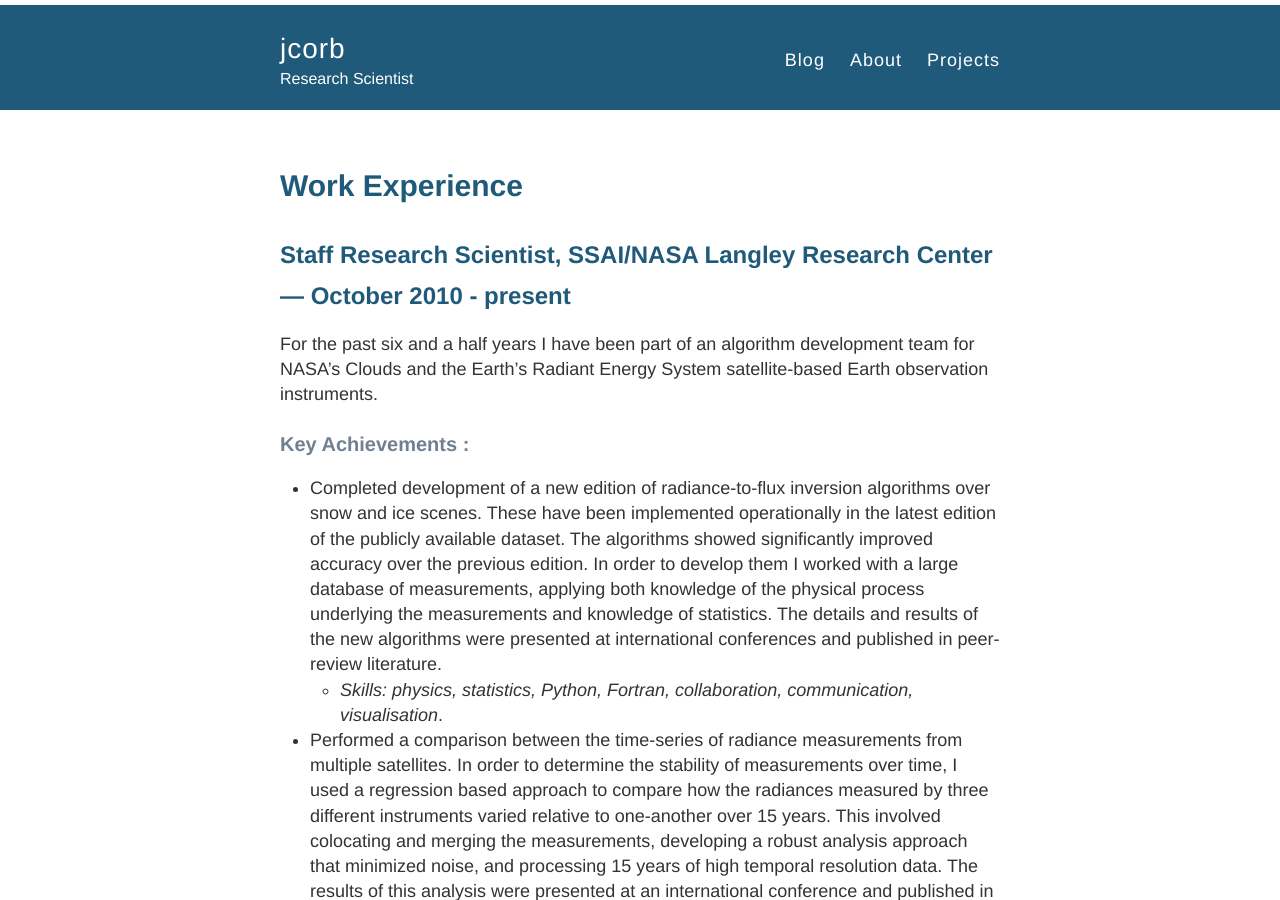
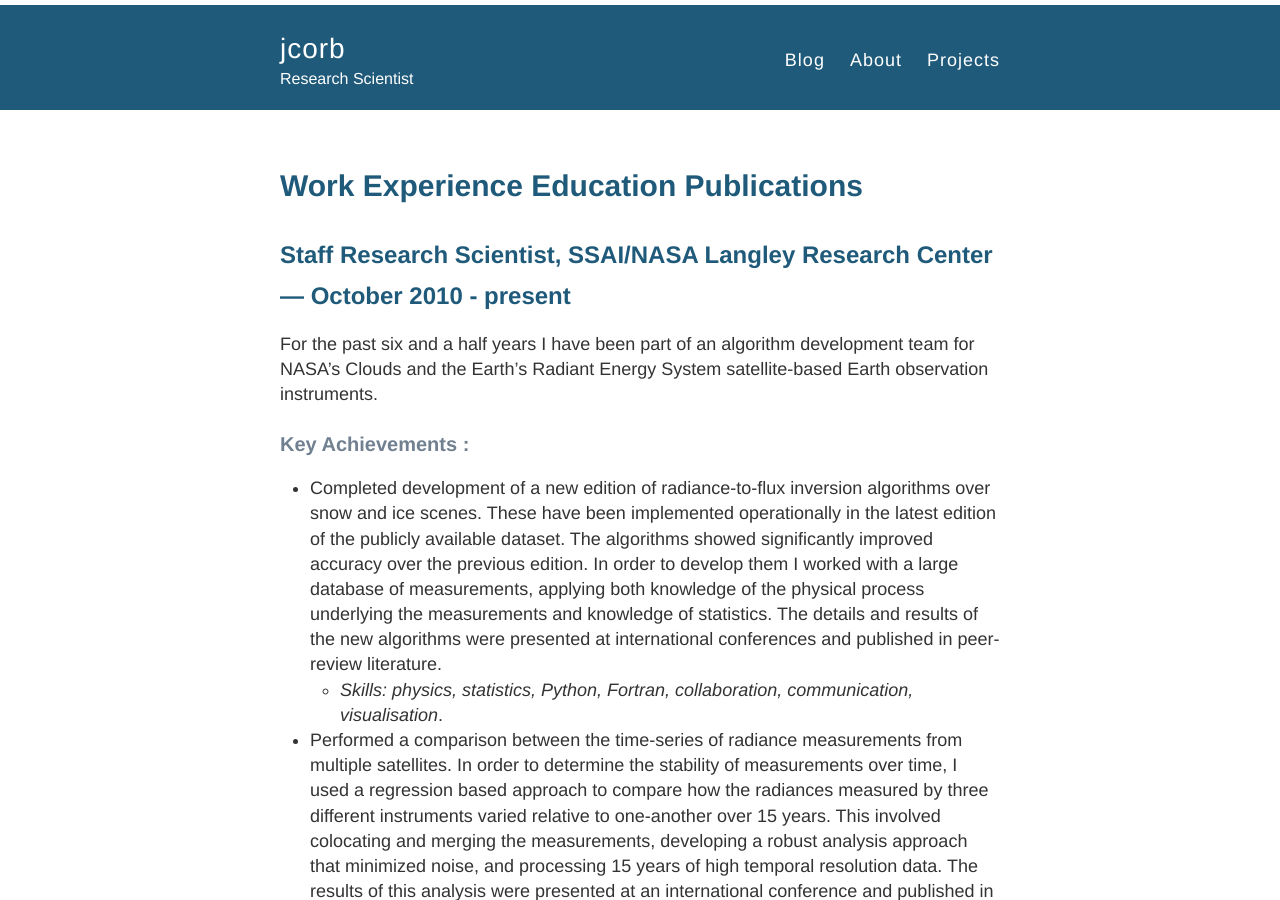
Before and after one commit to jcorb/jcorb.github.io, a Jekyll site: the page built from work_experience.md, in a window 1280 px wide and 900 px high. Built offline with Jekyll 4.4.1, drawn with Linux system fonts in a browser that asks for light colours; nearby versions of some CDN libraries; our own code applies the rules of GitHub Pages for plain Markdown files.

Commit message:
Update work_experience.md

```diff
--- a/work_experience.md
+++ b/work_experience.md
@@ -1,7 +1,7 @@
 ---
 layout: default
 ---
-# Work Experience
+# Work Experience [Education]('./education.md') [Publications]('./publications.md')
 ## Staff Research Scientist, SSAI/NASA Langley Research Center — October 2010 - present
 
 For the past six and a half years I have been part of an algorithm development team for NASA's Clouds and the Earth’s Radiant Energy System satellite-based Earth observation instruments.
```
